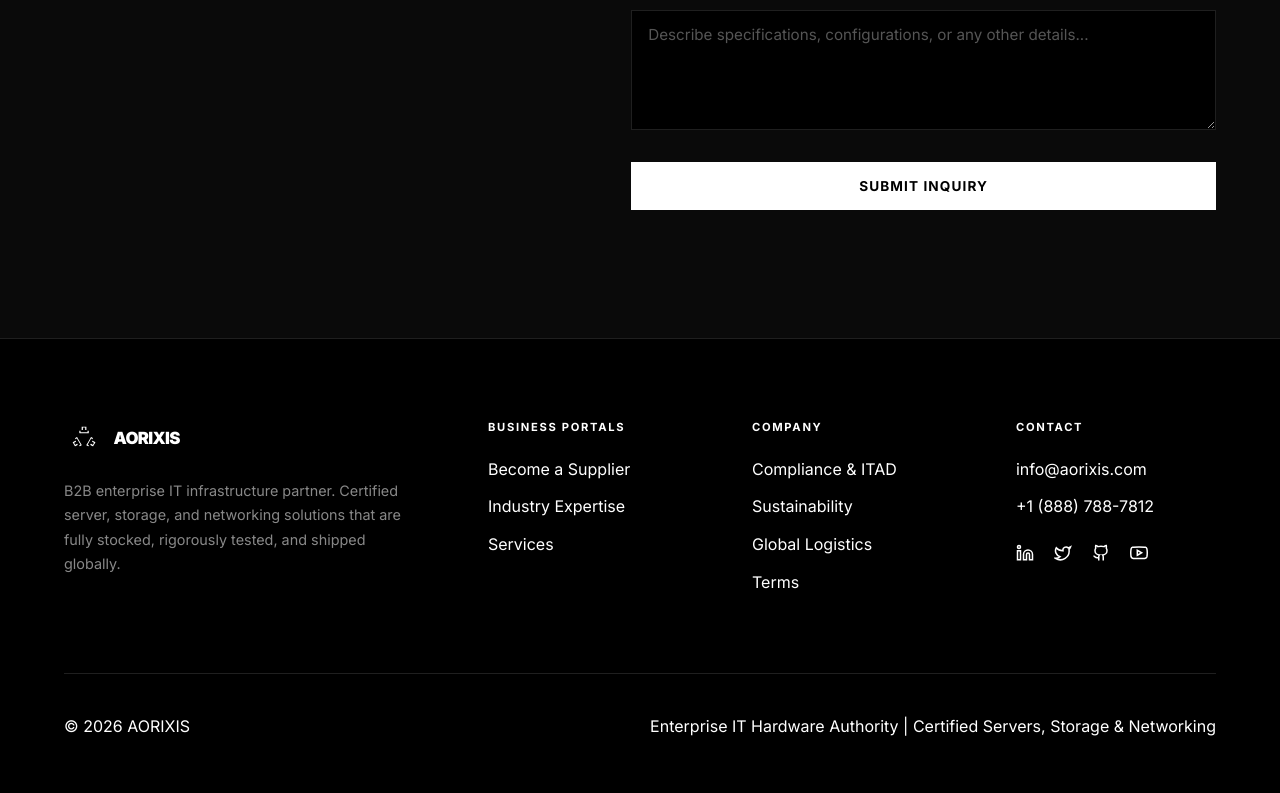
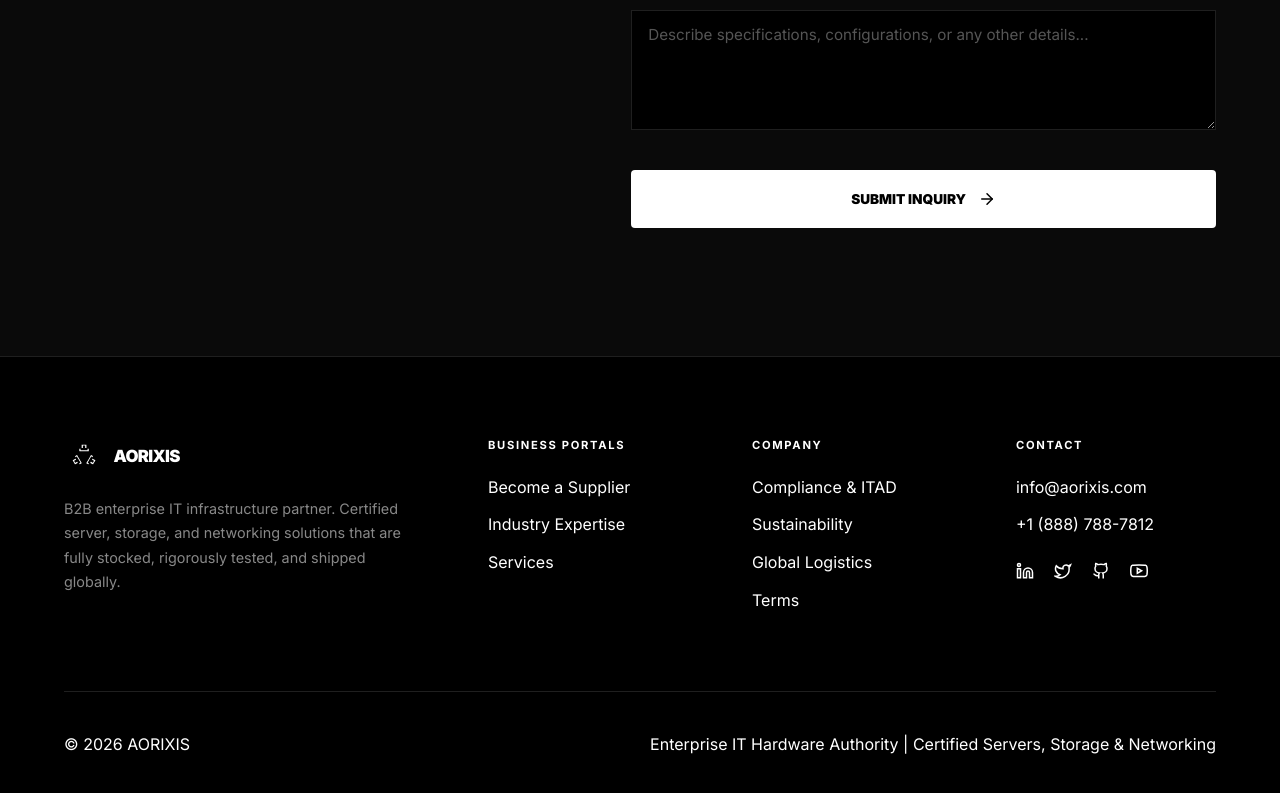
Before and after one commit to Synaphis/hardware-solutions, a Next.js app: page / in a window 1280 px wide. Shown: the part 6729-7522 px from the top of the page. Built offline with nearby package versions, Linux system fonts and the light colour scheme.

Commit message:
New Deployment

```diff
--- a/src/app/globals.css
+++ b/src/app/globals.css
@@ -19,6 +19,7 @@
   --color-orange: #ff9100;
   --color-red: #ff3d00;
   --color-blue: #2979ff;
+  --color-accent: var(--color-blue);
   --color-purple: #a855f7;
   --color-yellow: #eab308;
 
--- a/src/components/EnquiryForm.module.css
+++ b/src/components/EnquiryForm.module.css
@@ -94,20 +94,22 @@
 .submitBtn {
   background: #fff;
   color: #000;
-  padding: 1rem;
-  font-weight: 700;
+  padding: 1.25rem;
+  font-weight: 950;
   font-size: 0.85rem;
   text-transform: uppercase;
-  letter-spacing: 0.08em;
+  border-radius: 4px;
+  display: flex;
+  align-items: center;
+  justify-content: center;
+  gap: 0.75rem;
   transition: all var(--transition-fast);
-  margin-top: 0.5rem;
-  display: flex;
-  justify-content: center;
-  align-items: center;
+  margin-top: 1rem;
 }
 
 .submitBtn:hover:not(:disabled) {
-  background: #e0e0e0;
+  background: var(--color-accent);
+  color: #fff;
 }
 
 .submitBtn:disabled {
--- a/src/components/EnquiryForm.tsx
+++ b/src/components/EnquiryForm.tsx
@@ -1,6 +1,7 @@
 'use client';
 import { useState, useEffect } from 'react';
 import { motion } from 'framer-motion';
+import { ArrowRight } from 'lucide-react';
 import { useReducedMotion } from '@/hooks/useReducedMotion';
 import styles from './EnquiryForm.module.css';
 
@@ -186,7 +187,7 @@ export default function EnquiryForm() {
                   onChange={handleChange}
                 />
 
-                {status === 'loading' ? <div className={styles.spinner}></div> : isCTO ? 'Submit Build Request' : 'Submit Inquiry'}
+                {status === 'loading' ? 'Submitting...' : <>{isCTO ? 'Submit Build Request' : 'Submit Inquiry'} <ArrowRight size={18} /></>}
               </button>
             </form>
           </div>
```
